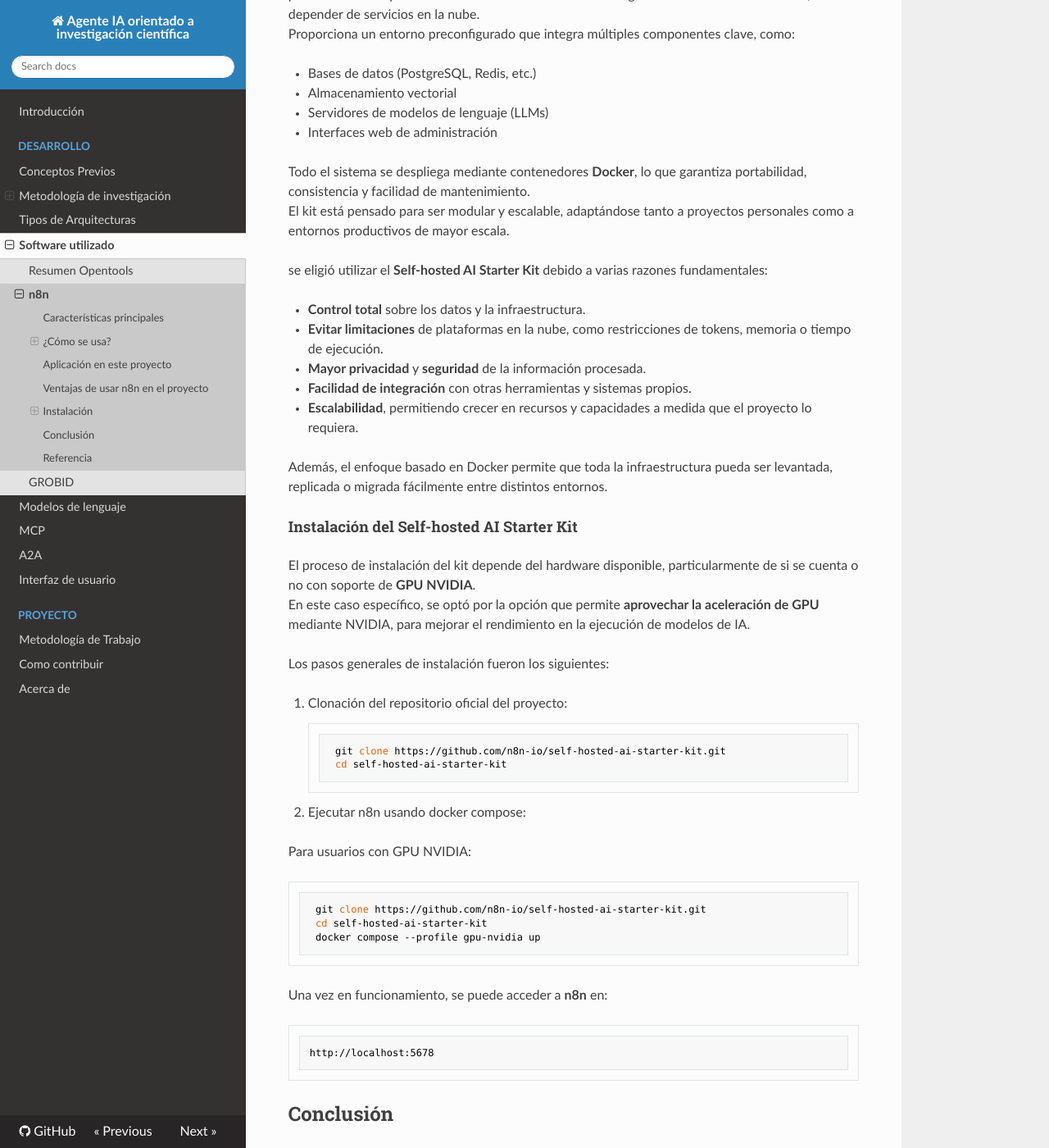
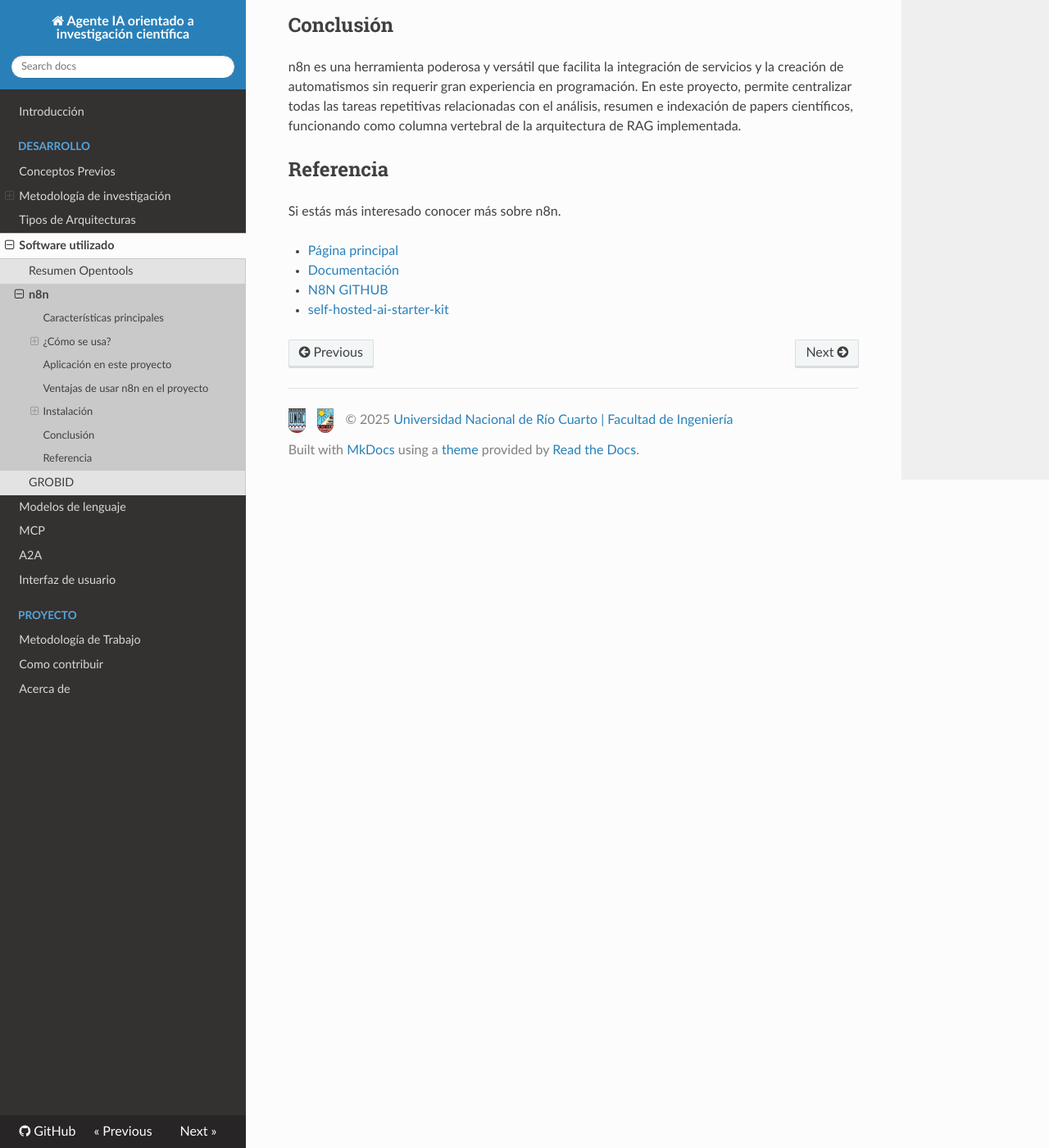
Before and after one commit to danunziata/pps-kevin_haponiuk-2025, an MkDocs documentation site: the page built from docs/investigacion/06_n8n.md, in a window 1280 px wide and 1400 px high, scrolled down 3407 px. Shown: the whole window at 82% size. Built offline with MkDocs 1.6.1, drawn with Linux system fonts in a browser that asks for light colours; nearby versions of some CDN libraries; some of the changed text lies outside the part shown.

````diff
--- a/docs/investigacion/06_n8n.md
+++ b/docs/investigacion/06_n8n.md
@@ -78,30 +78,6 @@
   - Evita problemas de compatibilidad entre diferentes sistemas operativos, ya que Docker ofrece un entorno consistente.
   - Simplifica la migración a nuevos servidores o entornos.
 
-Para instalar **n8n** con Docker, primero creamos un volumen para almacenar los datos de manera persistente:
-
-```bash
-docker volume create n8n_data
-```
-
-Luego ejecutamos el siguiente comando para iniciar el contenedor:
-
-```bash
-docker run -it --rm --name n8n -p 5678:5678 -v n8n_data:/home/node/.n8n docker.n8n.io/n8nio/n8n
-```
-
-Este comando:
-
-- Crea un volumen llamado `n8n_data` para almacenar los datos localmente y asegurarse de que se conserven entre reinicios del contenedor.
-- Descarga la imagen oficial de **n8n**.
-- Inicia el contenedor y expone el servicio en el puerto **5678**.
-
-Una vez en funcionamiento, se puede acceder a **n8n** en:
-
-```
-http://localhost:5678
-```
-
 
 ### 3. **Instalación Self-hosted AI starter kit**
 
@@ -128,33 +104,6 @@
 
 Además, el enfoque basado en Docker permite que toda la infraestructura pueda ser levantada, replicada o migrada fácilmente entre distintos entornos.
 
-#### Instalación del Self-hosted AI Starter Kit
-
-El proceso de instalación del kit depende del hardware disponible, particularmente de si se cuenta o no con soporte de **GPU NVIDIA**.
-En este caso específico, se optó por la opción que permite **aprovechar la aceleración de GPU** mediante NVIDIA, para mejorar el rendimiento en la ejecución de modelos de IA.
-
-Los pasos generales de instalación fueron los siguientes:
-
-1. Clonación del repositorio oficial del proyecto:
-   ```bash
-    git clone https://github.com/n8n-io/self-hosted-ai-starter-kit.git
-    cd self-hosted-ai-starter-kit
-   ```
-
-2. Ejecutar n8n usando docker compose:
-
-   Para usuarios con GPU NVIDIA:
-   ```bash
-    git clone https://github.com/n8n-io/self-hosted-ai-starter-kit.git
-    cd self-hosted-ai-starter-kit
-    docker compose --profile gpu-nvidia up
-   ```
-
-Una vez en funcionamiento, se puede acceder a **n8n** en:
-
-```
-http://localhost:5678
-```
 
 ## Conclusión
 
````
Also changed, not shown: docs/implementacion/01_install-n8n.md (added, +183 -0 lines), docs/images/credenciales-google.png (added), docs/images/docker-containers.png (added), docs/images/docker-desktop.png (added), docs/images/ollama-nomic.png (added), 1 other file.
